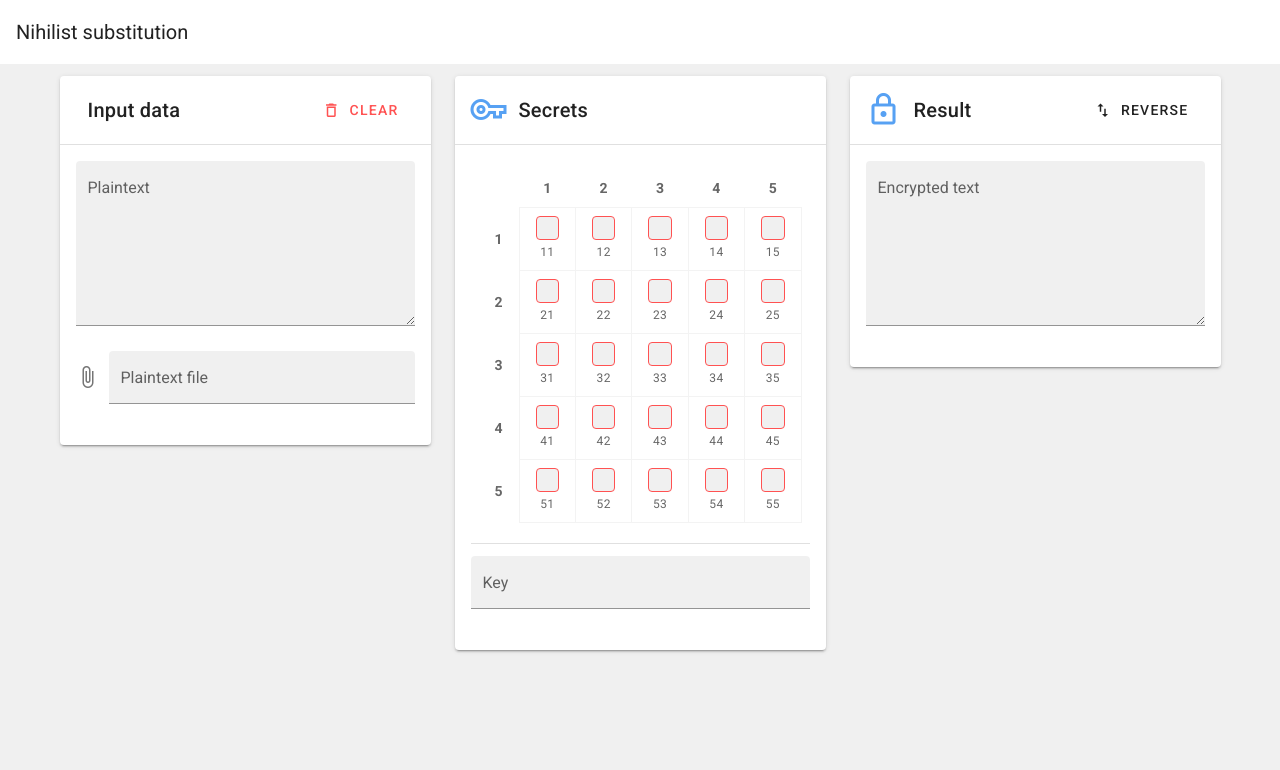
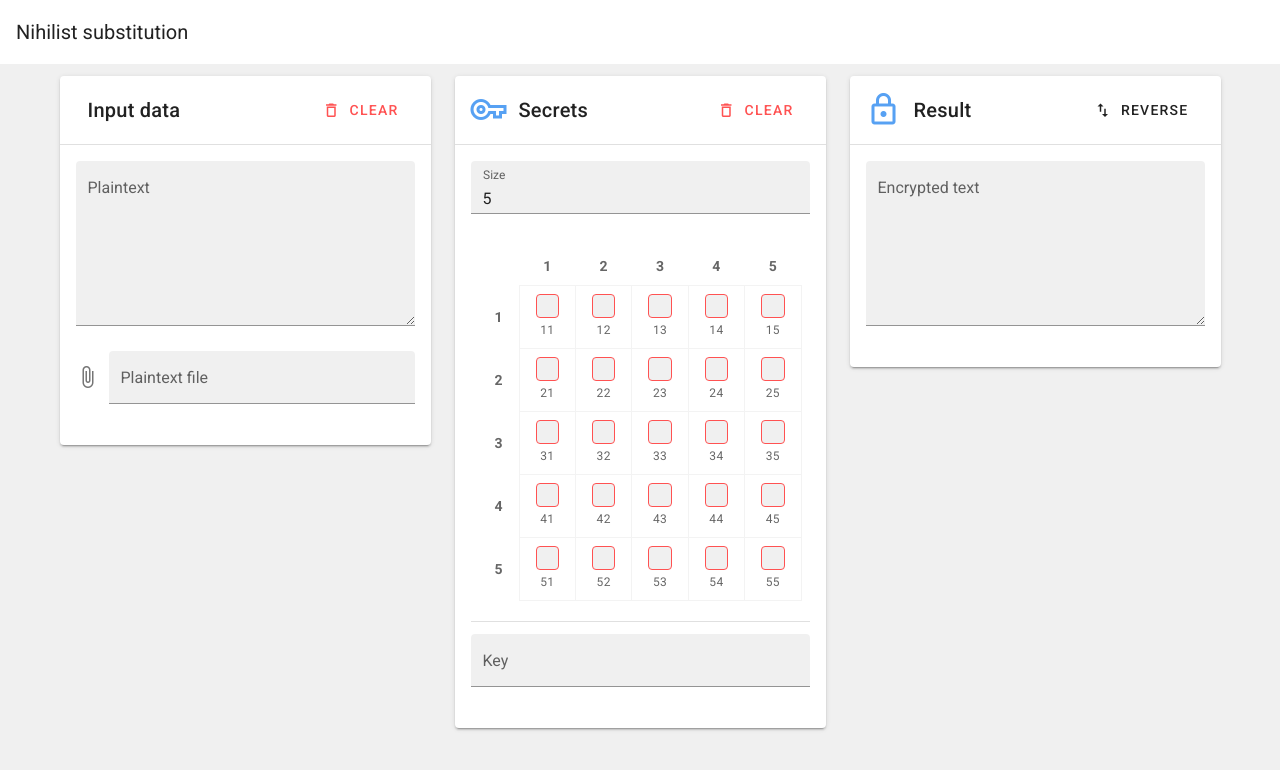
Before and after one commit to tjakubowski/put-pod, a Vue app: page / in a window 1280 px wide. Shown: the top 770 px of the page. Built offline with nearby package versions, Linux system fonts and the light colour scheme.

Commit message:
Change AlphabetTable to be used with v-model

```diff
--- a/src/App.vue
+++ b/src/App.vue
@@ -25,7 +25,17 @@
 
           <v-col cols="12" md="6" lg="4">
             <base-card title="Secrets" icon="key-outline">
-              <AlphabetTable @input="updateAlphabet" :size="alphabetMatrixSize"/>
+              <template v-slot:actions>
+                <v-btn text class="error--text" @click="clearSecrets">
+                  <v-icon left>
+                    mdi-delete-outline
+                  </v-icon>
+                  Clear</v-btn>
+              </template>
+
+              <v-text-field v-model.number="alphabetMatrixSize" label="Size" filled dense type="number"/>
+
+              <AlphabetTable v-model="alphabet"/>
               <v-divider class="my-3"/>
               <v-text-field v-model="encryptionKey" :rules="encryptionKeyRules" label="Key" filled dense/>
             </base-card>
@@ -74,6 +84,11 @@ export default {
       ],
     };
   },
+  watch: {
+    alphabetMatrixSize(value) {
+      if (Number.isInteger(value)) this.resizeAlphabet();
+    },
+  },
   computed: {
     result() {
       return [...this.text].map((letter, index) => {
@@ -88,12 +103,18 @@ export default {
       return this.encrypt ? 'Plaintext' : 'Encoded text';
     },
   },
-  watch: {
-    encryptionKey(newValue, previousValue) {
-      return [...newValue].filter((letter) => this.alphabet.includes(letter));
+  methods: {
+    resizeAlphabet() {
+      const targetAlphabetSize = this.alphabetMatrixSize * this.alphabetMatrixSize;
+      const currentAlphabetSize = this.alphabet.length;
+
+      if (targetAlphabetSize < currentAlphabetSize) {
+        this.alphabet.splice(targetAlphabetSize);
+      } else if (targetAlphabetSize > currentAlphabetSize) {
+        const newEmptyEntries = Array.from({ length: targetAlphabetSize - currentAlphabetSize }, () => '');
+        this.alphabet = [...this.alphabet, ...newEmptyEntries];
+      }
     },
-  },
-  methods: {
     getLetterCode(letter) {
       const index = this.alphabet.indexOf(letter);
       return Math.floor(index / this.alphabetMatrixSize + 1) * 10 + index % this.alphabetMatrixSize + 1;
@@ -104,12 +125,13 @@ export default {
     clearText() {
       this.text = '';
     },
+    clearSecrets() {
+      this.alphabet = this.alphabet.map((letter) => '');
+      this.encryptionKey = '';
+    },
     reverse() {
       this.text = this.result;
       this.encrypt = !this.encrypt;
-    },
-    updateAlphabet(alphabet) {
-      this.alphabet = alphabet;
     },
     readFile(file) {
       const reader = new FileReader();
@@ -119,6 +141,9 @@ export default {
       reader.readAsText(file);
     },
   },
+  created() {
+    this.resizeAlphabet();
+  },
 };
 </script>
 
--- a/src/components/AlphabetTable.vue
+++ b/src/components/AlphabetTable.vue
@@ -4,15 +4,15 @@
       <tr>
         <th></th>
         <th
-            v-for="y in size" :key="`top-${y}`">
+            v-for="y in alphabetMatrixSize" :key="`top-${y}`">
           {{ y }}
         </th>
       </tr>
-      <tr v-for="y in size" :key="`left-${y}`">
+      <tr v-for="y in alphabetMatrixSize" :key="`left-${y}`">
         <th>
           {{ y }}
         </th>
-        <td v-for="x in size" :key="`value-${x}`">
+        <td v-for="x in alphabetMatrixSize" :key="`value-${x}`">
           <label>
             <input type="text"
                    maxlength="1"
@@ -32,25 +32,26 @@
 <script>
 export default {
   name: 'AlphabetTable',
+  model: {
+    prop: 'alphabet',
+  },
   props: {
-    size: {
-      type: Number,
-      default: 5,
+    alphabet: {
+      type: Array,
+      required: true,
     },
   },
-  data() {
-    return {
-      alphabet: [],
-    };
-  },
   computed: {
+    alphabetMatrixSize() {
+      return Math.sqrt(this.alphabet.length);
+    },
     alphabetOccurrences() {
       return this.alphabet.reduce((prev, curr) => {
         if (curr !== '') prev[curr] = ++prev[curr] || 1;
         return prev;
       }, {});
     },
-    isCorrect() {
+    isValid() {
       return Object.keys(this.alphabetOccurrences).length === this.alphabet.length;
     },
   },
@@ -69,7 +70,7 @@ export default {
       } else event.target.value = '';
     },
     getCellIndex({ x, y }) {
-      return (y - 1) * this.size + x - 1;
+      return (y - 1) * this.alphabetMatrixSize + x - 1;
     },
     cellClasses(position) {
       const cell = this.alphabet[this.getCellIndex(position)];
@@ -81,10 +82,6 @@ export default {
     emitValue() {
       this.$emit('input', this.alphabet);
     },
-  },
-  created() {
-    this.alphabet = Array.from({ length: this.size * this.size }, () => '');
-    this.emitValue();
   },
 };
 </script>
@@ -120,7 +117,6 @@ export default {
       border-color: var(--v-error-base);
     }
   }
-
 }
 
 </style>
```
